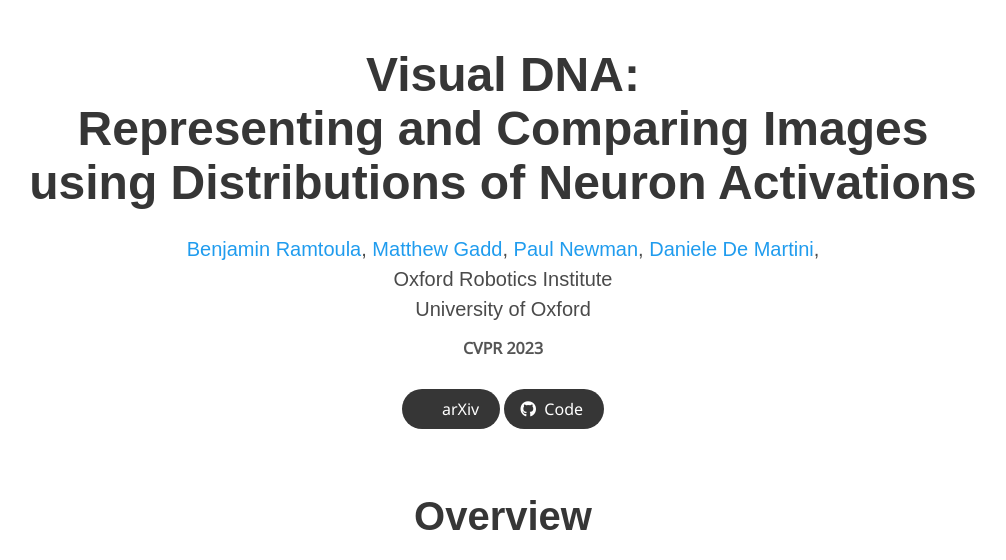
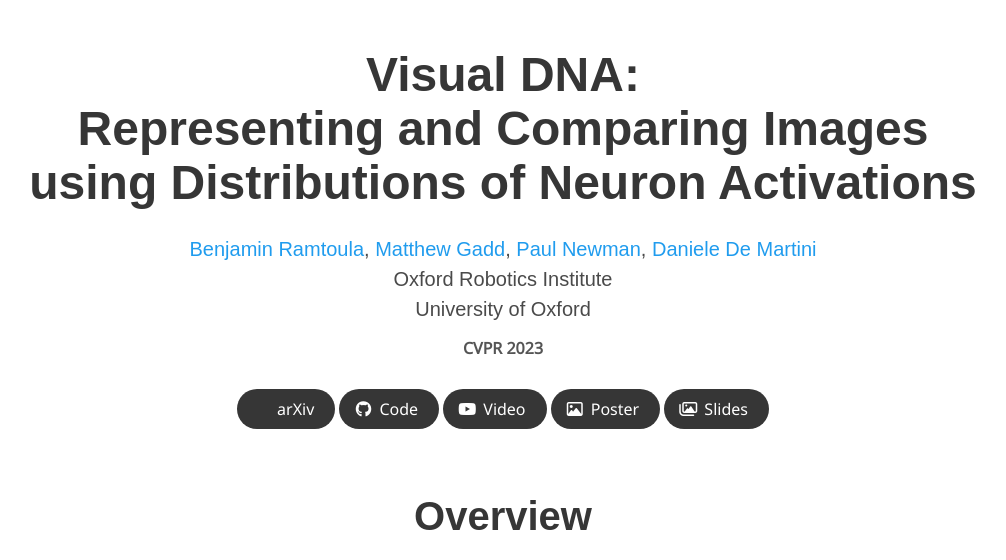
Before and after one commit to bramtoula/vdna, a plain HTML site: page index.html in a window 1280 px wide. Shown: the top 560 px of the page, without its empty margins (137-1143 px from the left). Drawn offline with nearby package versions, Linux system fonts and the light colour scheme; some icons are missing; a web font is replaced by a local one.

Commit message:
Add poster, video and slides

```diff
--- a/index.html
+++ b/index.html
@@ -58,7 +58,7 @@
                 <a href="https://www.ori.ox.ac.uk/people/paul-newman/">Paul Newman</a>,
               </span>
               <span class="author-block">
-                <a href="https://danieledema.github.io/">Daniele De Martini</a>,
+                <a href="https://danieledema.github.io/">Daniele De Martini</a>
               </span>
             </div>
 
@@ -93,8 +93,40 @@
                     <span>Code</span>
                   </a>
                 </span>
+                <!-- Video Link. -->
+                <span class="link-block">
+                  <a href="https://www.youtube.com/watch?v=dCbAiKrq1Jw"
+                    class="external-link button is-normal is-rounded is-dark">
+                    <span class="icon">
+                      <i class="fab fa-youtube"></i>
+                    </span>
+                    <span>Video</span>
+                  </a>
+                </span>
+                <!-- Poster Link. -->
+                <span class="link-block">
+                  <a href="https://cvpr2023.thecvf.com/media/PosterPDFs/CVPR%202023/21636.png"
+                    class="external-link button is-normal is-rounded is-dark">
+                    <span class="icon">
+                      <!-- <i class="fab file-image-o"></i>"> -->
+                      <i class="fa fa-image" aria-hidden="true"></i>
+                      <!-- <i class="fa-sharp fa-light fa-person-chalkboard"></i> -->
+                    </span>
+                    <span>Poster</span>
+                  </a>
+                </span>
+                <!-- Slides Link. -->
+                <span class="link-block">
+                  <a href="https://cvpr2023.thecvf.com/media/cvpr-2023/Slides/21636_OuWuqAM.pdf"
+                    class="external-link button is-normal is-rounded is-dark">
+                    <span class="icon">
+                      <i class="far fa-images"></i>
+                  </span>
+
+                    <span>Slides</span>
+                  </a>
+                </span>
               </div>
-
             </div>
           </div>
         </div>
@@ -114,7 +146,8 @@
 
         <div class="columns" style="align-items: flex-end;">
           <div class="column is-two-fifths has-text-centered">
-            <img src="https://raw.githubusercontent.com/bramtoula/vdna-website/main/images/overview-a.png" class="image" alt="Illustration of dataset comparisons" />
+            <img src="https://raw.githubusercontent.com/bramtoula/vdna-website/main/images/overview-a.png" class="image"
+              alt="Illustration of dataset comparisons" />
             <p>Example usage comparing different datasets</p>
           </div>
           <div class="column is-three-fifths has-text-centered">
@@ -130,7 +163,8 @@
       </div>
       <h2 class="title is-4">What is a Visual DNA?</h2>
       <div class="column is-centered">
-        <img src="https://raw.githubusercontent.com/bramtoula/vdna-website/main/images/dna-overview-hist.png" class="image" alt="Visualisation of Visual DNA composition" />
+        <img src="https://raw.githubusercontent.com/bramtoula/vdna-website/main/images/dna-overview-hist.png"
+          class="image" alt="Visualisation of Visual DNA composition" />
         <h2 class="subtitle has-text-centered has-text-justified">
           <p>
             <br>
@@ -158,7 +192,8 @@
           <p>Documentation available <a href="https://github.com/bramtoula/vdna">here.</a>
           </p>
         </h2>
-        <img src="https://raw.githubusercontent.com/bramtoula/vdna-website/main/videos/demo.gif" class="image" alt="Video of example usage of the library" />
+        <img src="https://raw.githubusercontent.com/bramtoula/vdna-website/main/videos/demo.gif" class="image"
+          alt="Video of example usage of the library" />
 
       </div>
 
@@ -212,12 +247,13 @@
             <h2 class="title is-4">Number of images required to represent a dataset</h2>
             <div class="columns" style="align-items: flex-end;">
               <div class="column is-half has-text-centered">
-                <img src="https://raw.githubusercontent.com/bramtoula/vdna-website/main/images/fid-bias.png" class="image" alt="Illustration of dataset comparisons" />
+                <img src="https://raw.githubusercontent.com/bramtoula/vdna-website/main/images/fid-bias.png"
+                  class="image" alt="Illustration of dataset comparisons" />
                 <p>Comparing datasets with FID requires thousands of samples to stabilise.</p>
               </div>
               <div class="column is-half has-text-centered">
-                <img src="https://raw.githubusercontent.com/bramtoula/vdna-website/main/images/emd-bias.png" class="image"
-                  alt="Illustration of image to dataset and image pairs comparisons" />
+                <img src="https://raw.githubusercontent.com/bramtoula/vdna-website/main/images/emd-bias.png"
+                  class="image" alt="Illustration of image to dataset and image pairs comparisons" />
                 <p>Comparing datasets with DNAs can provide a stable result with a few hundred samples. </p>
               </div>
             </div>
@@ -226,7 +262,8 @@
             <h2 class="title is-4">Finding most similar images to a reference dataset</h2>
             <div class="columns" style="align-items: flex-end;">
               <div class="column has-text-centered">
-                <img src="https://raw.githubusercontent.com/bramtoula/vdna-website/main/images/cs-vs-others.jpg" class="image" alt="Illustration of dataset comparisons" />
+                <img src="https://raw.githubusercontent.com/bramtoula/vdna-website/main/images/cs-vs-others.jpg"
+                  class="image" alt="Illustration of dataset comparisons" />
               </div>
             </div>
             <p class="content has-text-centered has-text-justified">
@@ -240,8 +277,8 @@
             <h2 class="title is-4">Finding most similar images to a reference image</h2>
             <div class="columns" style="align-items: flex-end;">
               <div class="column is-centered">
-                <img src="https://raw.githubusercontent.com/bramtoula/vdna-website/main/images/faces-match.jpg" class="image" alt="Illustration of image pair comparison"
-                  width="400px" />
+                <img src="https://raw.githubusercontent.com/bramtoula/vdna-website/main/images/faces-match.jpg"
+                  class="image" alt="Illustration of image pair comparison" width="400px" />
               </div>
             </div>
             <p class="content has-text-centered has-text-justified">
@@ -254,7 +291,8 @@
             <h2 class="title is-4">Removing sensitivity to attributes when comparing DNAs</h2>
             <div class="columns" style="align-items: flex-end;">
               <div class="column is-centered">
-                <img src="https://raw.githubusercontent.com/bramtoula/vdna-website/main/images/celeba.png" class="image" alt="Illustration of sensitivity removal." />
+                <img src="https://raw.githubusercontent.com/bramtoula/vdna-website/main/images/celeba.png" class="image"
+                  alt="Illustration of sensitivity removal." />
               </div>
             </div>
             <p class="content has-text-centered has-text-justified">
@@ -271,7 +309,8 @@
             <h2 class="title is-4">Selecting neurons for realism</h2>
             <div class="columns" style="align-items: flex-end;">
               <div class="column is-centered">
-                <img src="https://raw.githubusercontent.com/bramtoula/vdna-website/main/images/stylegan.jpg" class="image" alt="Illustration of fake image ranking" />
+                <img src="https://raw.githubusercontent.com/bramtoula/vdna-website/main/images/stylegan.jpg"
+                  class="image" alt="Illustration of fake image ranking" />
               </div>
             </div>
             <p class="content has-text-centered has-text-justified">
```
